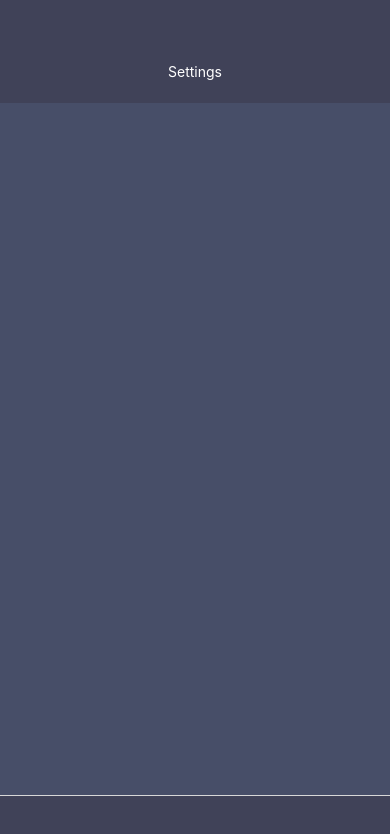
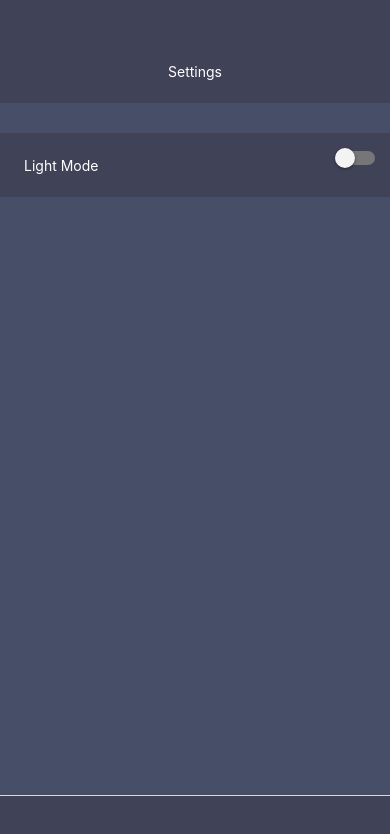
Before and after one commit to EddyKay101/price-call-app, a React Native app: screen /Settings in a window 390 px wide. Shown: the top 834 px of the page. Built offline with nearby package versions, Linux system fonts and the light colour scheme.

Commit message:
toggle theme

```diff
--- a/package.json
+++ b/package.json
@@ -67,6 +67,7 @@
         "eslint": "^8.28.0",
         "jest": "^26.6.3",
         "metro-react-native-babel-preset": "0.72.3",
+        "react-native-orientation-locker": "^1.5.0",
         "react-test-renderer": "18.1.0",
         "typescript": "^4.8.3"
     },
--- a/src/components/ElementHolder.tsx
+++ b/src/components/ElementHolder.tsx
@@ -1,4 +1,4 @@
-import React, { useEffect, memo, useMemo } from 'react';
+import { ReactNode, useEffect, memo, useMemo } from 'react';
 import { View, StyleSheet, Text, Dimensions, TouchableOpacity } from 'react-native';
 import { Theme } from '@models/Theme.model';
 import { useThemeAwareObject } from '@hooks/ThemeAwareObject.hook';
@@ -8,7 +8,7 @@ const createStyles = (theme: Theme) => {
     container: {
       width: '100%',
       backgroundColor: theme.color.background,
-      height: '10%',
+      height: '8%',
     },
 
     text: {
@@ -20,16 +20,19 @@ const createStyles = (theme: Theme) => {
   return styles
 }
 
-interface ElementHolderProps {
-  text: string
+type ElementHolderProps = {
+  text: string;
+  style?: any
+  children?: ReactNode
 }
 
-const ElementHolder = memo<ElementHolderProps>(({ text }) => {
+const ElementHolder = memo<ElementHolderProps>(({ text, style, children }) => {
   const Styles = useThemeAwareObject(createStyles)
 
   return (
-    <View style={Styles.container}>
+    <View style={[Styles.container, { ...style }]}>
       <Text style={Styles.text}>{text}</Text>
+      {children}
     </View>
   )
 })
--- a/src/components/Panel.tsx
+++ b/src/components/Panel.tsx
@@ -2,9 +2,6 @@ import React, { useEffect, memo, useMemo } from 'react';
 import { View, StyleSheet, Text, Dimensions, TouchableOpacity } from 'react-native';
 import { Price } from '@models/Price.model';
 import { Theme } from '@models/Theme.model';
-import { useTheme } from '@contexts/ThemeContext';
-import { DARK_THEME } from '@themes/Dark.theme';
-import { LIGHT_THEME } from '@themes/Light.theme';
 import { useThemeAwareObject } from '@hooks/ThemeAwareObject.hook';
 const createStyles = (theme: Theme) => {
   const styles = StyleSheet.create({
@@ -30,7 +27,6 @@ const createStyles = (theme: Theme) => {
 
 
 const Panel = memo(() => {
-  const { theme, setTheme, toggleTheme } = useTheme();
   const Styles = useThemeAwareObject(createStyles);
 
   const isPortrait = () => {
@@ -43,39 +39,11 @@ const Panel = memo(() => {
     return dim.width >= dim.height;
   };
 
-  const ToggleButtonElement = useMemo(() => {
-    return (
-      <TouchableOpacity onPress={toggleTheme} activeOpacity={0.75} style={Styles.button}>
-        <Text>{'Toggle the Theme!'}</Text>
-      </TouchableOpacity>
-    );
-  }, [toggleTheme, Styles]);
-
-  const SetLightThemeButtonElement = useMemo(() => {
-    return (
-      <TouchableOpacity onPress={() => {
-        setTheme(LIGHT_THEME)
-
-      }} activeOpacity={0.75}>
-        <Text>{'Set light Theme!'}</Text>
-      </TouchableOpacity>
-    );
-  }, [setTheme, Styles]);
-
-  const SetDarkThemeButtonElement = useMemo(() => {
-    return (
-      <TouchableOpacity onPress={() => setTheme(DARK_THEME)} activeOpacity={0.75}>
-        <Text>{'Set dark Theme!'}</Text>
-      </TouchableOpacity>
-    );
-  }, [setTheme, Styles]);
 
   return (
 
     <View style={Styles.container}>
       <Text style={Styles.text}>Panel</Text>
-      <Text>{theme.id}</Text>
-      {ToggleButtonElement}
     </View>
 
 
--- a/src/screens/SettingsScreen.tsx
+++ b/src/screens/SettingsScreen.tsx
@@ -1,19 +1,50 @@
-import React, { useEffect } from 'react';
-import { View, StyleSheet, Text } from 'react-native';
+import React, { useEffect, useState } from 'react';
+import { View, StyleSheet, Text, Switch } from 'react-native';
 import Layout from '@components/Layout';
 import ElementHolder from '@components/ElementHolder';
+import { Theme } from '@models/Theme.model';
+import { useTheme } from '@contexts/ThemeContext';
+import { DARK_THEME } from '@themes/Dark.theme';
+import { LIGHT_THEME } from '@themes/Light.theme';
+import { useThemeAwareObject } from '@hooks/ThemeAwareObject.hook';
+import Orientation from 'react-native-orientation-locker';
 const SettingsScreen = () => {
-
-
-
+  const { theme, setTheme, toggleTheme } = useTheme();
+  const [isEnabled, setIsEnabled] = useState(false);
+  const toggleSwitch = () => {
+    setIsEnabled(previousState => !previousState)
+    toggleTheme()
+  };
+  const styles = StyleSheet.create({
+    eHolder: {
+      top: 30,
+      position: 'relative',
+      display: 'flex',
+      flexDirection: 'row',
+      justifyContent: 'space-between'
+    },
+    toggle: {
+      marginTop: 15,
+      marginRight: 15
+    }
+  })
 
   useEffect(() => {
-
+    Orientation.lockToPortrait();
   });
   return (
 
     <Layout title='Settings'>
-
+      <ElementHolder style={styles.eHolder} text='Light Mode'>
+        <Switch
+          style={styles.toggle}
+          trackColor={{ false: "#767577", true: theme.color.tertiary }}
+          thumbColor={isEnabled ? theme.color.accents : "#f4f3f4"}
+          ios_backgroundColor="#3e3e3e"
+          onValueChange={toggleSwitch}
+          value={isEnabled}
+        />
+      </ElementHolder>
     </Layout>
 
 
```
Also changed, not shown: 2 other files (tests, documents, lock files or other folders).
